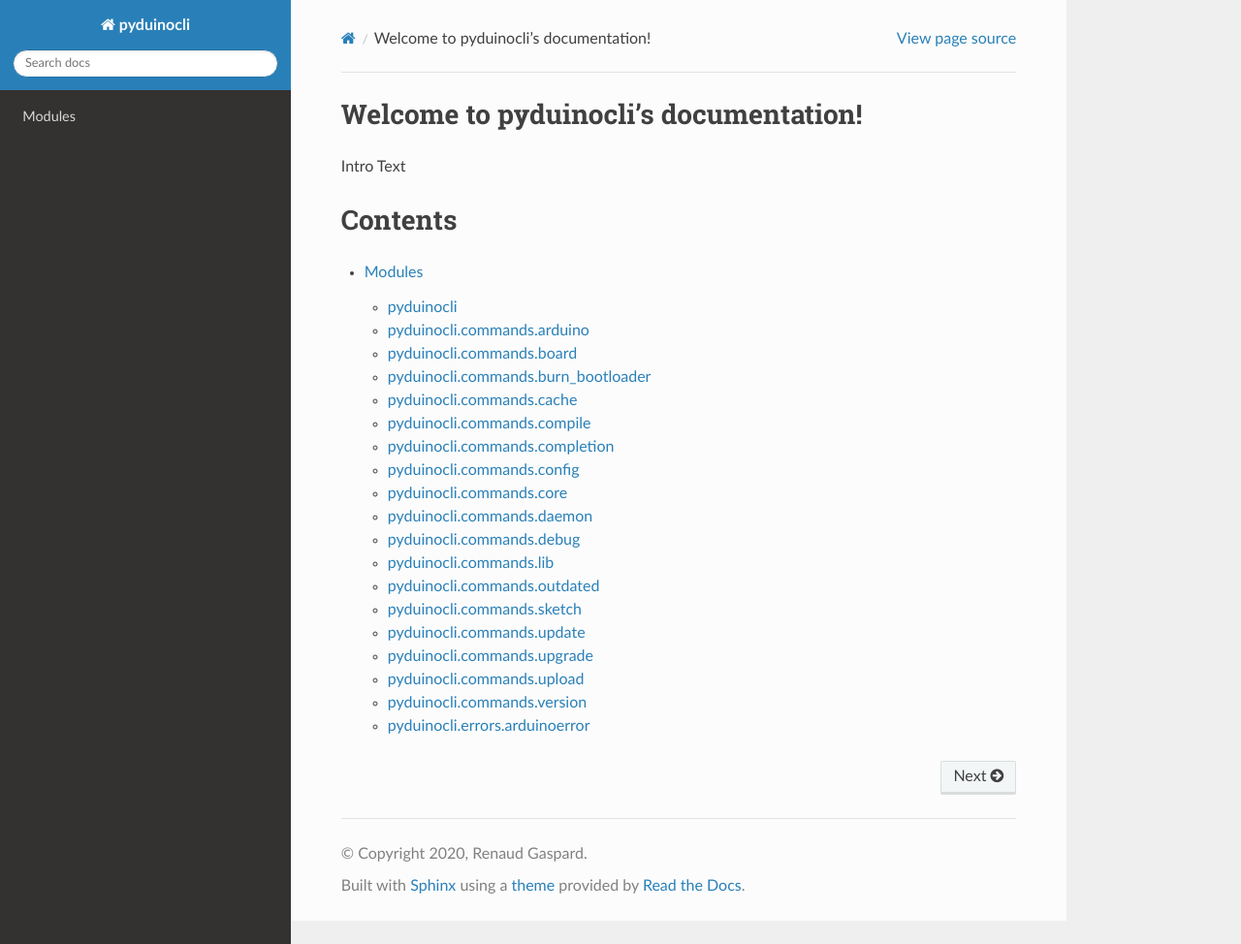
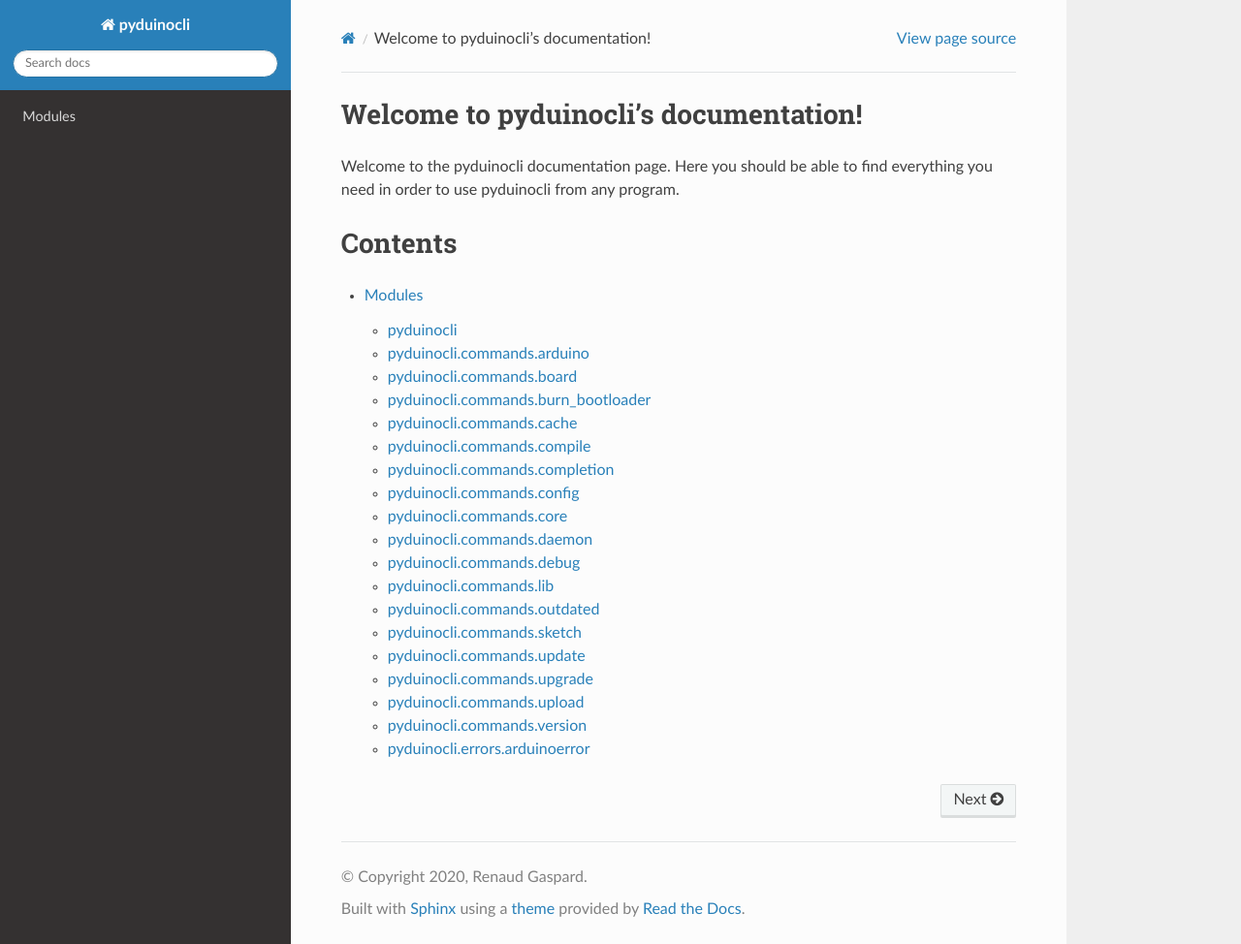
Before and after one commit to Renaud11232/pyduinocli, a Sphinx documentation site: the page built from docs/index.rst, in a window 1280 px wide and 974 px high. Shown: the whole window at 97% size. Built offline with Sphinx 7.4.7 and the Read the Docs theme 2.0.0, drawn with Linux system fonts in a browser that asks for light colours.

Commit message:
updated doc

```diff
--- a/docs/index.rst
+++ b/docs/index.rst
@@ -1,7 +1,7 @@
 Welcome to pyduinocli's documentation!
 ======================================
 
-Intro Text
+Welcome to the pyduinocli documentation page. Here you should be able to find everything you need in order to use pyduinocli from any program.
 
 Contents
 ========
```
Also changed, not shown: 1 other file.
